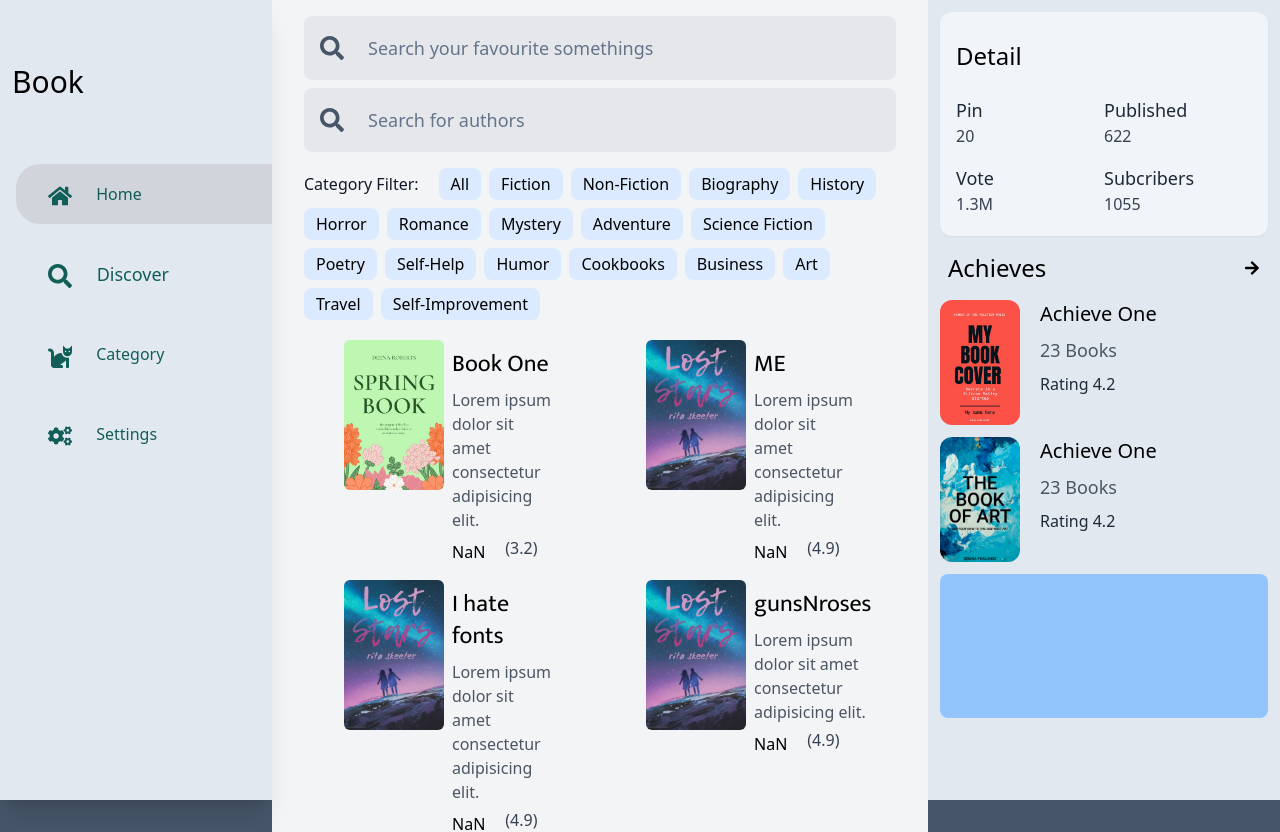
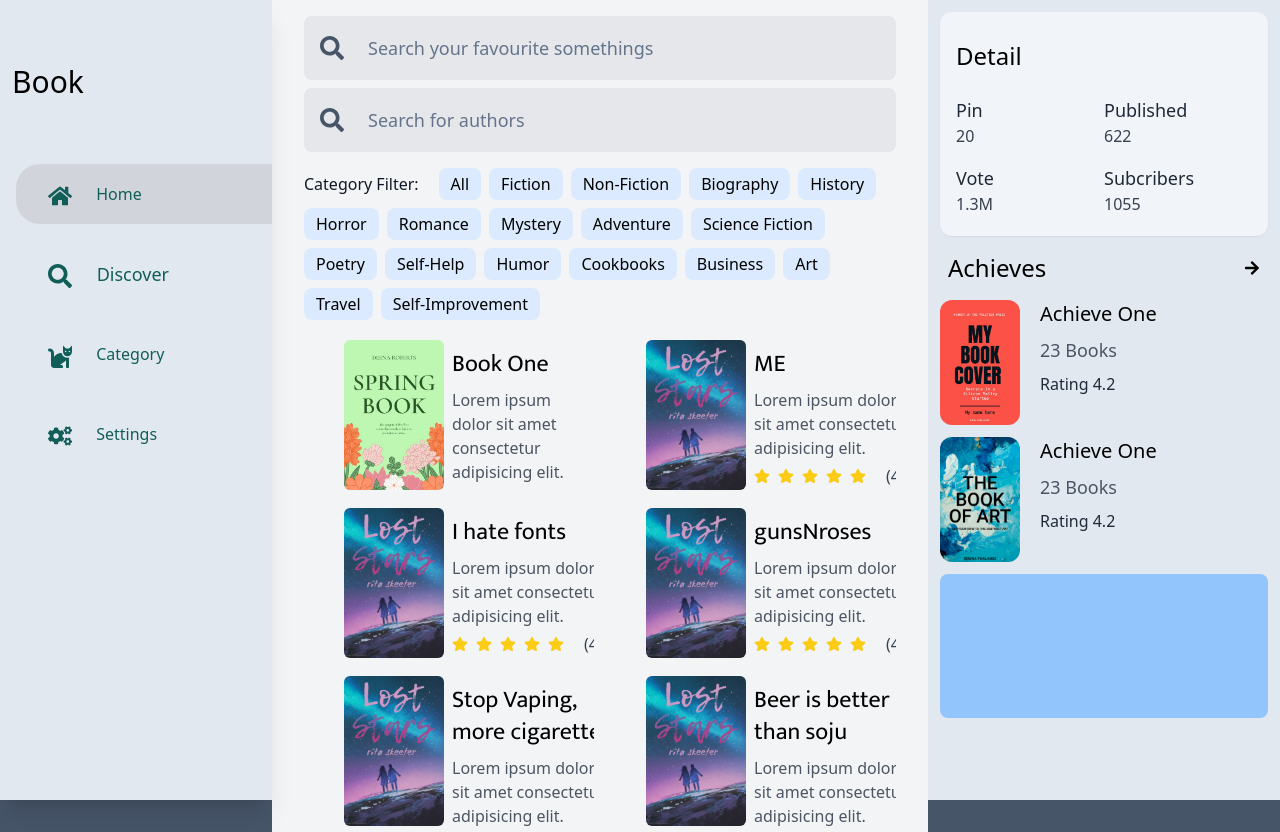
Before and after one commit to py4ephyopaing/book-app, a React (Vite) app: page /discover in a window 1280 px wide. Shown: the top 832 px of the page. Built offline with nearby package versions, Linux system fonts and the light colour scheme.

Commit message:
Add star rating

```diff
--- a/src/components/BookItem.jsx
+++ b/src/components/BookItem.jsx
@@ -3,17 +3,22 @@ import { FaStar, FaStarHalf } from 'react-icons/fa'
 
 export default function BookItem({img, title, description, rating}) {
     const calculateStars = (rating) => {
-        return <FaStar className='text-yellow-400' /> ** rating.toFixed()
+        let stars = [];
+
     }
 
     return (
-        <div className="rounded-xl w-full h-auto px-5 md:px-10 py-2 flex items-start gap-2">
-            <img src={img} alt={title} className="w-[100px] h-[150px] object-cover rounded-md" />
+        <div className="rounded-xl w-full overflow-hidden h-[160px] mb-2 px-5 md:px-10 py-2 flex items-start gap-2 group">
+            <img src={img} alt={title} className="duration-200 w-[100px] h-[150px] object-cover rounded-md" />
             <div className="">
-                <p className="text-2xl py-2 font-medium text-black dark:text-white font-mukta">{title}</p>
+                <p className="text-2xl duration-200 group-hover:text-3xl group-hover:text-blue-600 py-2 font-medium text-black dark:text-white font-mukta">{title}</p>
                 <p className="text-md text-gray-600 dark:text-gray-400 font-josefins">{description}</p>
                 <div className="flex gap-x-2 mt-2">
-                    {calculateStars(rating)}
+                    {
+                        Array.apply(null, { length: rating.toFixed() }).map((e, i) => (
+                            <FaStar className='text-yellow-400' />
+                        ))
+                    }
                     <span className="text-gray-700 dark:text-gray-300 -mt-1 pl-3">({rating})</span>
                 </div>
             </div>
```
